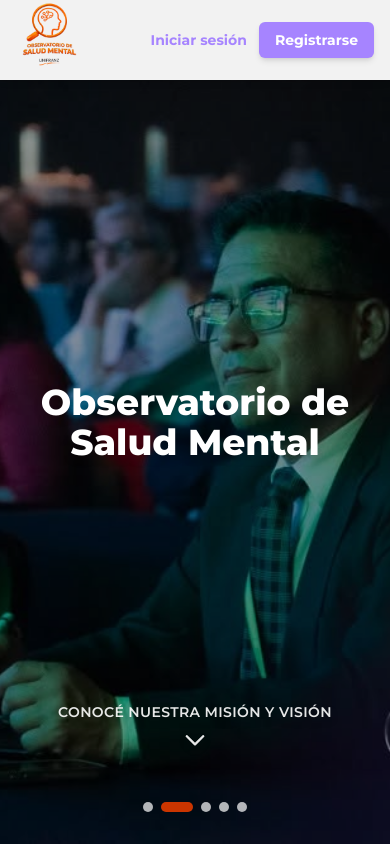
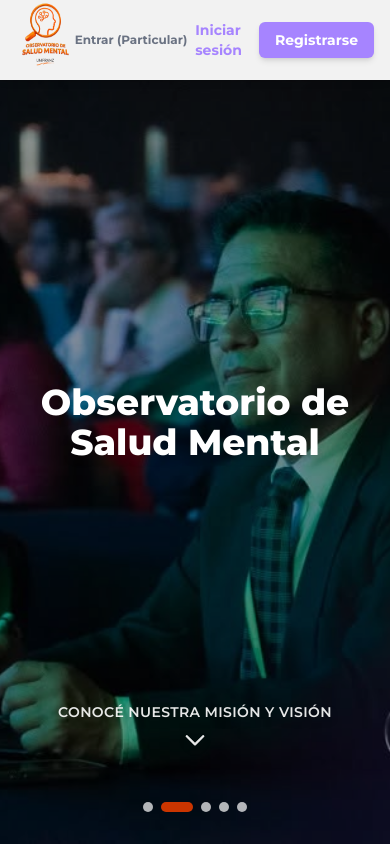
Before and after one commit to SiroCarv/Dashboard-Clinico, a React (Vite) app: page / in a window 390 px wide. Shown: the top 844 px of the page. Built offline with nearby package versions, Linux system fonts and the light colour scheme; no server answers.

Commit message:
ajuste particular celular

```diff
--- a/src/modules/observatorio/components/NavbarFlotante.jsx
+++ b/src/modules/observatorio/components/NavbarFlotante.jsx
@@ -9,11 +9,17 @@
 // landing pública sin pasar por el flujo de registro. Se agrega acá como
 // tercer link, con menos peso visual que "Iniciar sesión" (gris en vez
 // de violeta) para no competir con los dos CTA principales de siempre.
-// Texto "Iniciar sesión (Particular)" en vez de solo "Persona
-// Particular": reutiliza la misma palabra que ya reconoce cualquiera
-// ("Iniciar sesión") en vez de nombrar solo el perfil, para que quede
-// claro de un vistazo que el link ES para entrar, no solo para
-// identificar el rol.
+//
+// CORRECCIÓN (bug reportado: "olvidaste tu contraseña sigue en el inicio
+// de sesión"): no era un bug del login de Persona Particular en sí (se
+// verificó que ese link no existe ahí) — era que este link venía con
+// `hidden sm:inline`, copiado sin pensar del link "Inicio". En celular
+// quedaba invisible, así que la única forma de iniciar sesión visible
+// era la general (con recuperación de contraseña, correcta para
+// Estudiante/Docente/Psicólogo/Superadmin), y eso es lo que la persona
+// terminaba viendo. Ahora el link siempre está visible; en pantallas
+// chicas se acorta el texto ("Entrar (Particular)") para que entre sin
+// romper el layout, sin dejar de transmitir que es para iniciar sesión.
 import { Link } from 'react-router-dom';
 import logo from '../../../shared/assets/logo.webp';
 
@@ -31,12 +37,13 @@ export default function NavbarFlotante() {
           </a>
         </div>
 
-        <div className="flex items-center gap-3 md:gap-4">
+        <div className="flex items-center gap-2 sm:gap-3 md:gap-4">
           <Link
             to="/login-particular"
-            className="hidden sm:inline text-sm font-bold text-gray-500 hover:text-orange-800 transition-colors"
+            className="text-xs sm:text-sm font-bold text-gray-500 hover:text-orange-800 transition-colors whitespace-nowrap"
           >
-            Iniciar sesión (Particular)
+            <span className="sm:hidden">Entrar (Particular)</span>
+            <span className="hidden sm:inline">Iniciar sesión (Particular)</span>
           </Link>
           <Link to="/login" className="text-sm font-bold text-violet-400 hover:text-orange-800 transition-colors">
             Iniciar sesión
```
